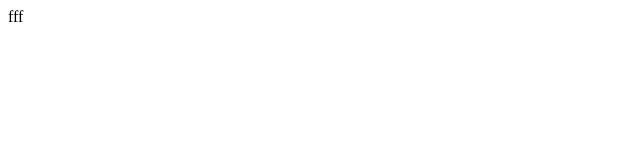
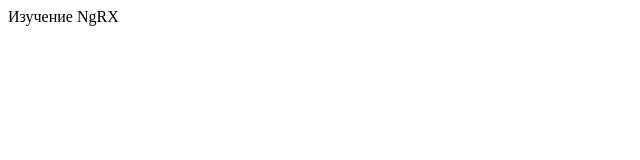
Before and after one commit to skidan29/AngularTest, an Angular app: page / in a window 1280 px wide. Shown: the top 160 px of the page, without its empty margins (0-640 px from the left). Built offline with nearby package versions, Linux system fonts and the light colour scheme.

Commit message:
Установка NgRX

```diff
--- a/package.json
+++ b/package.json
@@ -18,6 +18,10 @@
     "@angular/platform-browser": "~13.2.0",
     "@angular/platform-browser-dynamic": "~13.2.0",
     "@angular/router": "~13.2.0",
+    "@ngrx/effects": "^13.2.0",
+    "@ngrx/router-store": "^13.2.0",
+    "@ngrx/store": "^13.2.0",
+    "@ngrx/store-devtools": "^13.2.0",
     "rxjs": "~7.5.0",
     "tslib": "^2.3.0",
     "zone.js": "~0.11.4"
--- a/src/app/app.component.html
+++ b/src/app/app.component.html
@@ -1,3 +1,3 @@
 <section>
-    fff
+    Изучение NgRX
 </section>
```
Also changed, not shown: 1 other file (tests, documents, lock files or other folders).
